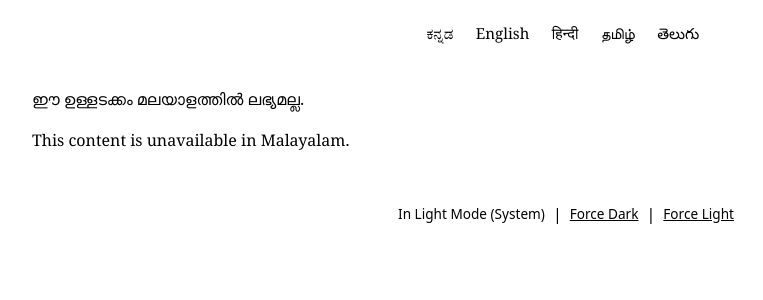
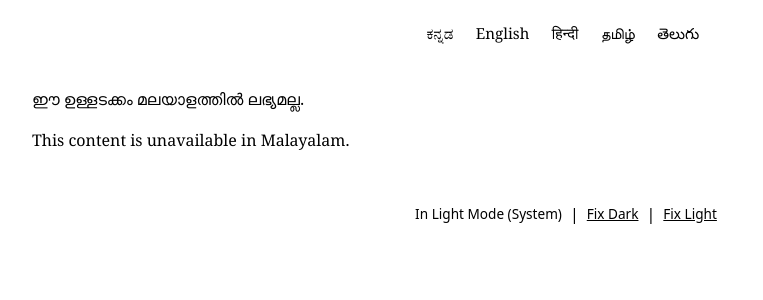
Before and after one commit to prawipra/gs_stage, a Jekyll site: the page built from mal/about.md, in a window 1280 px wide. Shown: the top 300 px of the page, without its empty margins (74-837 px from the left). Built offline with Jekyll 4.4.1, drawn with Linux system fonts in a browser that asks for light colours; some of the changed lines change nothing that is shown.

Commit message:
Improve color-scheme management
1. Inject and use config object into window
2. Use pre-css script to prevent FOUC
3. Sync cross-window preference change
4. Reorg CSS tokens and set dark mode on html instead of body
5. Tighten JS implementation

```diff
--- a/_layouts/default.html
+++ b/_layouts/default.html
@@ -69,7 +69,48 @@
 <head>
   <meta charset="utf-8">
   <meta name="viewport" content="width=device-width, initial-scale=1">
+  <meta name="theme-color" content="#ffffff" id="meta-theme-color">
   <title>{{ site_title }}{% if page_title %} – {{ page_title }}{% endif %}</title>
+
+  {% comment %} inject into window object shared read-only string literals needed in multiple places {% endcomment %}
+  <script>
+  Object.defineProperty(window, '__GEETAA_SAMEEKSHAA_COLOR_SCHEME', {
+    value: Object.freeze({
+      STORAGE_KEY: 'geetaasameekshaa.in-color-scheme',
+      NAME_DARK: 'Dark',
+      NAME_LIGHT: 'Light',
+      NAME_SYSTEM: 'System',
+      MQ_QUERY: '(prefers-color-scheme: dark)',
+      DARK_MODE_CLASS: 'dark-mode'
+    }),
+    writable: false,
+    configurable: false,
+    enumerable: false
+  });
+  </script>
+
+  {% comment %} set theme class before stylesheet loads: prevent FOUC (flash of unstyled content) {% endcomment %}
+  <script>
+  (function(){
+    try {
+      const cfg = window.__GEETAA_SAMEEKSHAA_COLOR_SCHEME;
+      if (!cfg) return;
+
+      const stored = localStorage.getItem(cfg.STORAGE_KEY);
+      let effectiveDark = false;
+
+      if (stored === cfg.NAME_DARK) effectiveDark = true;
+      else if (stored === cfg.NAME_LIGHT) effectiveDark = false;
+      else {
+        const mq = window.matchMedia && window.matchMedia(cfg.MQ_QUERY);
+        if (mq) effectiveDark = mq.matches;
+      }
+
+      document.documentElement.classList.toggle(cfg.DARK_MODE_CLASS, effectiveDark);
+    } catch (e) { /* CSS default */ }
+  })();
+  </script>
+
   <link rel="stylesheet" href="../assets/css/main.css">
   <script src="../assets/js/main.js" defer></script>
 </head>
@@ -275,12 +316,12 @@
     </p>
     {% endif %}
 
-    <div id="displayModeControls">
-      <span id="modeStatus"></span>
+    <div id="colorSchemeControls">
+      <span id="colorSchemeStatus"></span>
       <span class="pipe">|</span>
-      <button id="modeSwitch"></button>
+      <button id="fixDarkModeOrToggleUserMode"></button>
       <span class="pipe">|</span>
-      <button id="modeSystem"></button>
+      <button id="fixLightModeOrFollowSystem"></button>
     </div>
 
   </footer>
--- a/assets/css/main.css
+++ b/assets/css/main.css
@@ -4,17 +4,91 @@
    Language-driven styling via lang attribute
    ========================= */
 
+/* Color-scheme management */
+:root {
+  color-scheme: light dark; /* tell UA both light and dark schemes are supported */
+
+  /* setup tokens for light and dark mode properties */
+  --bg-light: #ffffff;
+  --bg-emphasis-light: #e6e6e6;
+  --text-light: #000000;
+  --border-light-light: rgba(0,0,0,0.1);
+  --border-strong-light: rgba(0,0,0,0.25);
+  --focus-light: #000000;
+
+  --bg-dark: #0f0f0f;
+  --bg-emphasis-dark: #2a2a2a;
+  --text-dark: #ffffff;
+  --border-light-dark: rgba(255,255,255,0.15);
+  --border-strong-dark: rgba(255,255,255,0.35);
+  --focus-dark: #ffffff;
+
+  /* light mode by default */
+  --bg: var(--bg-light);
+  --bg-emphasis: var(--bg-emphasis-light);
+  --text: var(--text-light);
+  --border-color-light: var(--border-light-light);
+  --border-color-strong: var(--border-strong-light);
+  --focus-color: var(--focus-light);
+}
+
+/* switch token values if system preference is dark */
+
+/*
+@media (prefers-color-scheme: dark) {
+  :root {
+    --bg: var(--bg-dark);
+    --bg-emphasis: var(--bg-emphasis-dark);
+    --text: var(--text-dark);
+    --border-color-light: var(--border-light-dark);
+    --border-color-strong: var(--border-strong-dark);
+    --focus-color: var(--focus-dark);
+  }
+}
+*/
+
+/* dark-mode toggle is made in JS when user overrides; not dark mode means light mode */
+html.dark-mode {
+  --bg: var(--bg-dark);
+  --bg-emphasis: var(--bg-emphasis-dark);
+  --text: var(--text-dark);
+  --border-color-light: var(--border-light-dark);
+  --border-color-strong: var(--border-strong-dark);
+  --focus-color: var(--focus-dark);
+}
+
+/* style color-scheme controls */
+#colorSchemeControls {
+  display: inline-flex;
+  align-items: center;
+  gap: 0.25rem;
+}
+
+#colorSchemeControls button {
+  all: unset;
+  cursor: pointer;
+  font-size: 0.85rem;
+  text-decoration: underline;
+}
+
+#colorSchemeControls button:hover {
+  text-decoration: none;
+}
+
+#colorSchemeStatus {
+  font-size: 0.85rem;
+}
+
+#colorSchemeControls .pipe {
+  margin: 0 0.25rem;
+  color: inherit;
+}
+
+/* --- end of color-scheme management */
+
+
 /* --- Root variables --- */
 :root{
-  --bg: #ffffff;
-  --bg-emphasis: #e6e6e6;   /* distinguish from --bg */
-  --text: #000000;
-
-  --border-color-light: rgba(0,0,0,0.1);
-  --border-color-strong: rgba(0,0,0,0.25);
-
-  --focus-color: #000000;
-
   --max-width: 980px;
   --pad: 1rem;
   --measure: 70ch;
@@ -48,29 +122,6 @@
   --h3-weight: 600;
   --h4-weight: 600;
   --h5-weight: 500;
-}
-
-/* Dark mode override */
-body.dark-mode{
-  --bg: #0f0f0f;
-  --bg-emphasis: #2a2a2a;
-  --text: #ffffff;
-
-  --border-color-light: rgba(255,255,255,0.15);
-  --border-color-strong: rgba(255,255,255,0.35);
-
-  --focus-color: #ffffff;
-}
-
-/* Dark-mode toggle */
-.toggle-dark{
-  background: transparent;
-  color: var(--text);
-  border: 1px solid currentColor;
-  padding: 0.35rem 0.6rem;
-  font: inherit;
-  cursor: pointer;
-  border-radius: 4px;
 }
 
 /* border box throughout */
@@ -627,6 +678,7 @@
 }
 
 
+
 /* --- Language-driven rules (no .lang-eng required) --- */
 /* English: set family and line-height; scale non-heading content via :not(:is(...))
    so headings are controlled by per-heading rules (below). */
@@ -758,32 +810,7 @@
 }
 
 
-/* Display mode management */
-#displayModeControls {
-  display: inline-flex;
-  align-items: center;
-  gap: 0.25rem;
-}
 
-#displayModeControls button {
-  all: unset;
-  cursor: pointer;
-  font-size: 0.85rem;
-  text-decoration: underline;
-}
-
-#displayModeControls button:hover {
-  text-decoration: none;
-}
-
-#modeStatus {
-  font-size: 0.85rem;
-}
-
-#displayModeControls .pipe {
-  margin: 0 0.25rem;
-  color: inherit;
-}
 
 
 /* --- utilities --- */
--- a/assets/js/main.js
+++ b/assets/js/main.js
@@ -1,7 +1,7 @@
 // add event listeners for various site/page features
 document.addEventListener('DOMContentLoaded', () => {
   setupExpansionLabel();
-  setupDisplayModeControls();
+  setupColorSchemeControls();
 });
 
 
@@ -11,9 +11,7 @@
   if (!label) return;
 
   // ensure label can get focus
-  if (!label.hasAttribute('tabindex')) {
-    label.setAttribute('tabindex', '0');
-  }
+  if (!label.hasAttribute('tabindex')) label.setAttribute('tabindex', '0');
 
   // initialize tracking flags
   label.dataset.open = 'false';
@@ -32,11 +30,8 @@
 
   // helper to toggle the focus on/off the label
   function toggleFocus() {
-    if (label.dataset.open === 'true') {
-      label.blur();
-    } else {
-      label.focus();
-    }
+    if (label.dataset.open === 'true') label.blur();
+    else label.focus();
   }
 
   // toggle on pointerdown (click/tap/pen)
@@ -60,80 +55,137 @@
 }
 
 
-// handle light and dark display modes
-function setupDisplayModeControls() {
-  const status = document.getElementById('modeStatus');
-  const switchBtn = document.getElementById('modeSwitch');
-  const systemBtn = document.getElementById('modeSystem');
-  if (!status || !switchBtn || !systemBtn) return;
+// update <meta name="theme-color"> to match effective theme
+function updateMetaThemeColorFromCSS() {
+  try {
+    const meta = document.getElementById('meta-theme-color');
+    if (!meta) return;
 
-  const key = 'geetaasameekshaa.in-display-mode';
-  const mq = window.matchMedia('(prefers-color-scheme: dark)');
+    // get --bg property for the doc; fallback to white if --bg is not set or empty
+    const cs = getComputedStyle(document.documentElement);
+    let bg = cs.getPropertyValue('--bg').trim();
+    if (!bg) bg = '#ffffff';
 
-  const readPref = () => {
+    meta.setAttribute('content', bg);
+  } catch (e) {}
+}
+
+
+// manage color scheme: Dark, Light, System
+function setupColorSchemeControls() {
+  const cfg = window.__GEETAA_SAMEEKSHAA_COLOR_SCHEME; //injected already
+  if (!cfg) return;
+
+  const status = document.getElementById('colorSchemeStatus');
+  const fixDarkModeOrToggleUserModeBtn = document.getElementById('fixDarkModeOrToggleUserMode');
+  const fixLightModeOrFollowSystemBtn = document.getElementById('fixLightModeOrFollowSystem');
+  if (!status || !fixDarkModeOrToggleUserModeBtn || !fixLightModeOrFollowSystemBtn) return;
+
+  // read stored preference: 'Dark' | 'Light' (default = 'System')
+  function readColorScheme() {
     try {
-      const v = localStorage.getItem(key);
-      if (v === '1') return true;
-      if (v === '0') return false;
+      const val = localStorage.getItem(cfg.STORAGE_KEY);
+      if (val === cfg.NAME_DARK || val === cfg.NAME_LIGHT) return val;
     } catch (e) {}
-    return null; // null = follow system
+    return cfg.NAME_SYSTEM;
+  }
+
+  // store preference if dark or light; otherwise remove any stored pref
+  // return true only if storage op does not throw
+  function storeColorScheme(val) {
+    try {
+      if (val === cfg.NAME_DARK || val === cfg.NAME_LIGHT) localStorage.setItem(cfg.STORAGE_KEY, val);
+      else localStorage.removeItem(cfg.STORAGE_KEY);
+      return true;
+    } catch (e) {}
+     return false;
+  }
+
+  // in-memory color-scheme preference: 'Dark' | 'Light' | 'System'
+  let currentScheme = readColorScheme();
+
+  // listener for system color-scheme pref
+  const mq = window.matchMedia && window.matchMedia(cfg.MQ_QUERY);
+
+  // reflect currentScheme in DOM
+  const VALID_SCHEMES = new Set([cfg.NAME_DARK, cfg.NAME_LIGHT, cfg.NAME_SYSTEM]);
+  function applyToDOM() {
+    if (!VALID_SCHEMES.has(currentScheme)) return; //early return if bad scheme (check because value comes from localstorage)
+
+    const systemScheme = (mq?.matches ?? false) ? cfg.NAME_DARK : cfg.NAME_LIGHT; // light is default
+    const effectiveScheme = currentScheme === cfg.NAME_SYSTEM ? systemScheme : currentScheme;
+    const effectiveDark = effectiveScheme === cfg.NAME_DARK;
+
+    document.documentElement.classList.toggle(cfg.DARK_MODE_CLASS, effectiveDark);
+    updateMetaThemeColorFromCSS();
+
+    if (currentScheme === cfg.NAME_SYSTEM) { // following system, show: Fix Dark | Fix Light
+      status.textContent = `In ${systemScheme} Mode (${cfg.NAME_SYSTEM})`;
+      fixDarkModeOrToggleUserModeBtn.textContent = `Fix ${cfg.NAME_DARK}`;
+      fixLightModeOrFollowSystemBtn.textContent = `Fix ${cfg.NAME_LIGHT}`;
+    } else { // not following system, show: Switch to [Dark/Light, opposite of current] | Follow System
+      status.textContent = `In ${currentScheme} Mode`;
+      fixDarkModeOrToggleUserModeBtn.textContent = `Switch to ${currentScheme === cfg.NAME_DARK ? cfg.NAME_LIGHT : cfg.NAME_DARK}`;
+      fixLightModeOrFollowSystemBtn.textContent = `Follow ${cfg.NAME_SYSTEM} (${systemScheme})`;
+    }
+  }
+
+  // use the apply function as mq listener: add once and keep it for the page lifetime
+  // the typeof alternative paths exist to use whichever browser capability is available
+  if (mq)
+    try {
+      if (typeof mq.addEventListener === 'function') mq.addEventListener('change', applyToDOM);
+      else if (typeof mq.addListener === 'function') mq.addListener(applyToDOM);
+    } catch (e) {}
+
+
+  // sync cross-window storage change
+  const onStorage = (e) => {
+    try {
+      if (e?.key !== cfg.STORAGE_KEY) return; // some other key changed
+
+      const raw = e.newValue; // string or null (null if key removed)
+      const newScheme = (raw === null) ? cfg.NAME_SYSTEM : raw;
+      if (newScheme === currentScheme) return; // no actual change
+
+      currentScheme = newScheme;
+      applyToDOM();
+    } catch (e) { /* ignore */ }
   };
+  window.addEventListener('storage', onStorage);
 
-  const writePref = (val) => {
-    try {
-      if (val === null) localStorage.removeItem(key);
-      else localStorage.setItem(key, val ? '1' : '0');
-    } catch (e) {}
-  };
 
-  let pref = readPref();
+  // fixDarkModeOrToggleUserModeBtn: if following system, make the dark mode permanent
+  // if not following system, toggle current mode: dark to light; light to dark
+  fixDarkModeOrToggleUserModeBtn.onclick = () => {
+    const storedScheme = readColorScheme();
 
-  const apply = () => {
-    const systemDark = mq.matches;
-    const effectiveDark = pref !== null ? pref : systemDark;
-    document.body.classList.toggle('dark-mode', effectiveDark);
+    let newScheme;
+    if (storedScheme === cfg.NAME_SYSTEM) newScheme = cfg.NAME_DARK;                   // following system: fix dark mode as user mode
+    else newScheme = storedScheme === cfg.NAME_DARK ? cfg.NAME_LIGHT : cfg.NAME_DARK;  // not following system: toggle user mode
 
-    if (pref === null) {
-      // following system
-      status.textContent = `In ${systemDark ? 'Dark' : 'Light'} Mode (System)`;
-      switchBtn.textContent = 'Force Dark';
-      systemBtn.textContent = 'Force Light';
-
-      switchBtn.onclick = () => {
-        pref = true;
-        writePref(pref);
-        apply();
-      };
-      systemBtn.onclick = () => {
-        pref = false;
-        writePref(pref);
-        apply();
-      };
-    } else {
-      // explicit override
-      status.textContent = `In ${pref ? 'Dark' : 'Light'} Mode`;
-      switchBtn.textContent = `Switch to ${pref ? 'Light' : 'Dark'}`;
-      systemBtn.textContent = `Follow System (${systemDark ? 'Dark' : 'Light'})`;
-
-      switchBtn.onclick = () => {
-        pref = !pref;
-        writePref(pref);
-        apply();
-      };
-      systemBtn.onclick = () => {
-        pref = null;
-        writePref(pref);
-        apply();
-      };
+    // store new pref; remove system-pref listener; reflect in DOM if successfully stored
+    if (storeColorScheme(newScheme)) {
+      currentScheme = newScheme;
+      applyToDOM();
     }
   };
 
-  apply();
+  // fixLightModeOrFollowSystemBtn: if following system, make the light mode permanent
+  // if not following system, subscribe to system pref
+  fixLightModeOrFollowSystemBtn.onclick = () => {
+    const storedScheme = readColorScheme();
 
-  // update automatically if following system and OS theme changes
-  if (pref === null) {
-    const handler = () => apply();
-    if (mq.addEventListener) mq.addEventListener('change', handler);
-    else if (mq.addListener) mq.addListener(handler);
-  }
+    let newScheme;
+    if (storedScheme === cfg.NAME_SYSTEM) newScheme = cfg.NAME_LIGHT; // following system: fix light mode as user mode
+    else newScheme = cfg.NAME_SYSTEM;                                 // not following system: follow system
+
+    if (storeColorScheme(newScheme)) {
+      currentScheme = newScheme;
+      applyToDOM();
+    }
+  };
+
+  // initial DOM state
+  applyToDOM();
 }
```
